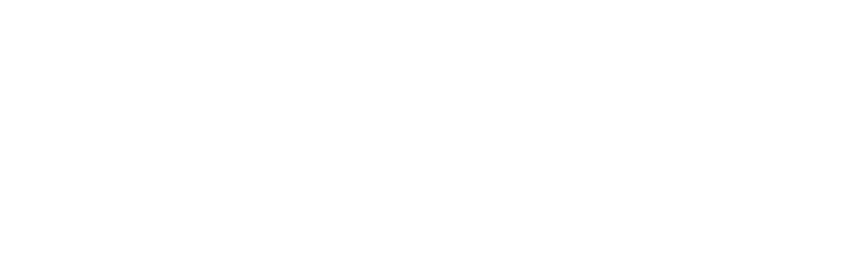
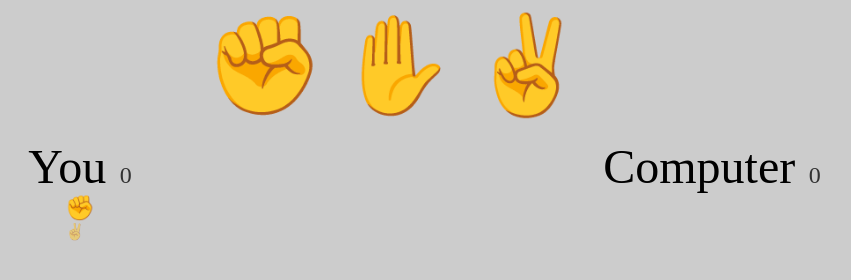
Before and after one commit to RMike-droid/upgraded-octo-doodle, a plain HTML site: page index.html in a window 1280 px wide. Shown: the whole page, without its empty margins (244-1095 px from the left). Drawn offline with Linux system fonts and the light colour scheme.

Commit message:
Begin structure and style

```diff
--- a/index.html
+++ b/index.html
@@ -3,8 +3,28 @@
     <head>
         <meta charset="UTF-8">
         <title>Octo Doodle</title>
+        <link rel="stylesheet" href="./styles/style.css">
     </head>
     <body>
-        <script src="./script/script.js"></script>
+        <div class="selections">
+            <button class="selection">✊</button>
+            <button class="selection">✋</button>
+            <button class="selection">✌️</button>
+        </div>
+        <div class="results">
+            <div class="competitor">
+                You
+                <span class="result-score">0</span>
+            </div>
+            <div class="competitor">
+                Computer
+                <span class="result-score">0</span>
+            </div>
+            <div>
+                <div class="result-selection winner">✊</div>
+                <div class="result-selection">✌️</div>
+            </div>
+        </div>
+        <script src="./script/script.js" defer></script>
     </body>
 </html>
--- /dev/null
+++ b/styles/style.css
@@ -0,0 +1,49 @@
+body {
+    background-color: #CCC;
+}
+
+.selections {
+    display: flex;
+    justify-content: center;
+}
+
+.selection {
+    background: none;
+    border: none;
+    outline: none;
+    cursor: pointer;
+    font-size: 6rem;
+    transition: 100ms;
+}
+
+.selection:hover {
+    transform: scale(1.2);
+}
+
+.results {
+    margin-top: 1rem;
+    display: grid;
+    justify-content: center;
+    grid-template-columns: repeat(2, 1fr);
+    justify-items: center;
+    align-items: center;
+}
+
+.competitor {
+    font-size: 3rem;
+}
+
+.result-score {
+    margin-left: .1rem;
+    font-size: 1.5rem;
+    color: #333;
+}
+
+.result-selection {
+    opacity: .5;
+}
+
+.result-selection.winner {
+    opacity: 1;
+    font-size: 1.5rem;
+}
```
